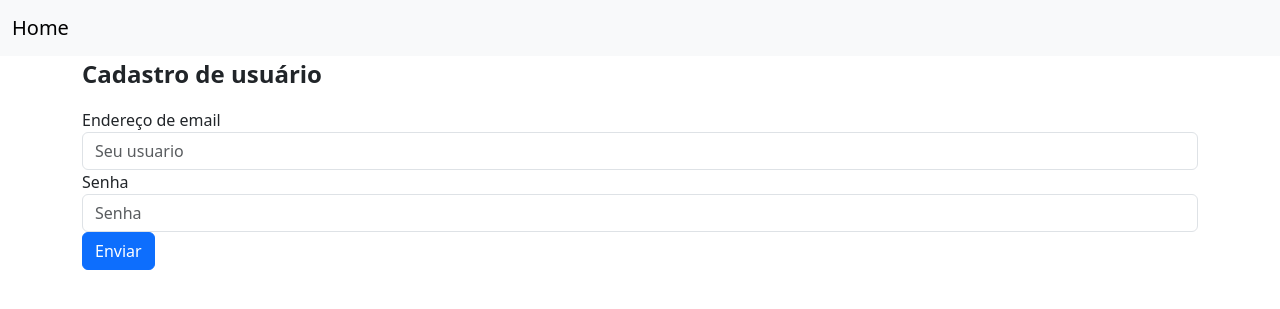
After one commit to srpedras/primeiroprojetodjango, a Django app: template todos/templates/todos/cadastro.html in a window 1280 px wide. The commit adds this page. Shown: the top 309 px of the page. Run offline with Django 5.2, Linux system fonts and the light colour scheme; the template is opened without the code that fills it: values that come from a table or form of the project are taken from there, others are empty; data comes from the database, SQL or seed files in the repository.

Commit message:
ptojeto finalizado 2

```diff
--- a/setup/settings.py
+++ b/setup/settings.py
@@ -43,7 +43,7 @@ INSTALLED_APPS = [
     "todos.apps.TodosConfig",
     "crispy_forms",
     "crispy_bootstrap5",
-    "debug_toolbar",
+
 ]
 
 MIDDLEWARE = [
--- a/todos/models.py
+++ b/todos/models.py
@@ -2,10 +2,11 @@ from django.db import models
 
 # Create your models here.
 
-#criando  a tabela Todo
+# criando  a tabela Todo
+
 
 class Todo(models.Model):
     nome = models.CharField(max_length=100, null=False, blank=False)
     cpf = models.CharField(max_length=11, null=False, blank=False)
     email = models.CharField(max_length=100, null=False, blank=False)
-    dtEntrada = models.DateTimeField( null=True, blank=True)
+    dtEntrada = models.DateTimeField(null=True, blank=True)
--- /dev/null
+++ b/todos/templates/todos/cadastro.html
@@ -0,0 +1,27 @@
+{% extends 'padrao.html' %}
+
+
+{% block titulo %}
+  Cadastro de usuário
+{% endblock %}
+
+
+{% block subtitulo %}
+  Cadastro de usuário
+{% endblock %}
+
+
+{% block conteudo %}
+  <form method="POST">
+    {% csrf_token %}
+    <div class="form-group">
+      <label for="usuario">Endereço de email</label>
+      <input type="text" class="form-control" id="usuario" name="usuario" aria-describedby="emailHelp" placeholder="Seu usuario" />
+    </div>
+    <div class="form-group">
+      <label for="exampleInputPassword1">Senha</label>
+      <input type="password" class="form-control" id="exampleInputPassword1" name="senha" placeholder="Senha" />
+    </div>
+    <button type="submit" class="btn btn-primary">Enviar</button>
+  </form>
+{% endblock %}
--- a/todos/templates/todos/todolistar.html
+++ b/todos/templates/todos/todolistar.html
@@ -21,7 +21,7 @@
 {% block conteudo %}
   {% comment %} Inicio botao de criacao de tarefa {% endcomment %}
   <a href="{% url 'todo_criar' %}"
-      type="button" class="btn btn-success">Nova Tarefa</a>
+      type="button" class="btn btn-success">Novo Cadastro</a>
     {% comment %} Fim botao de criacao de tarefa {% endcomment %}
     {% comment %}Inicio da tabela{% endcomment %}
   <table class="table">
```
